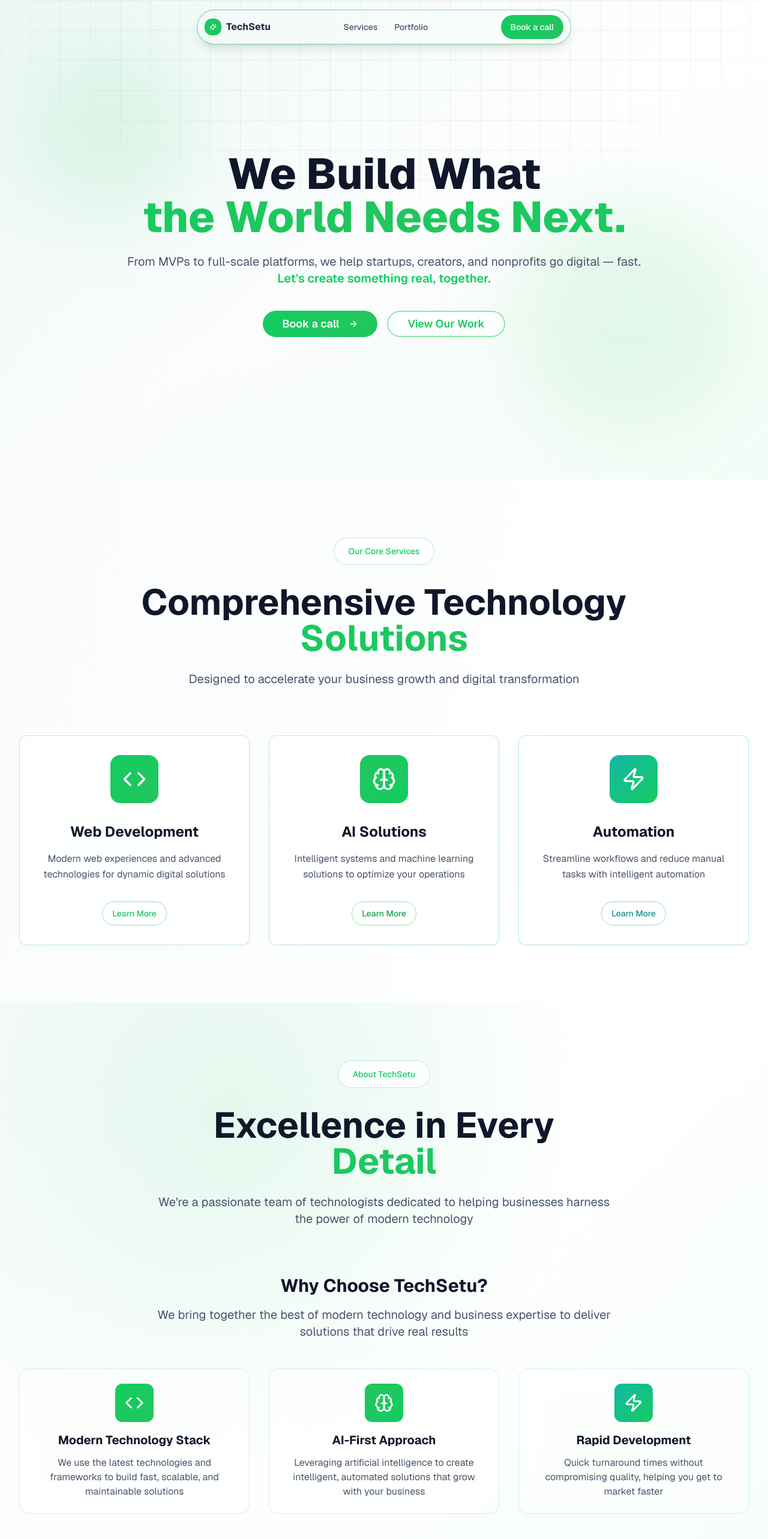
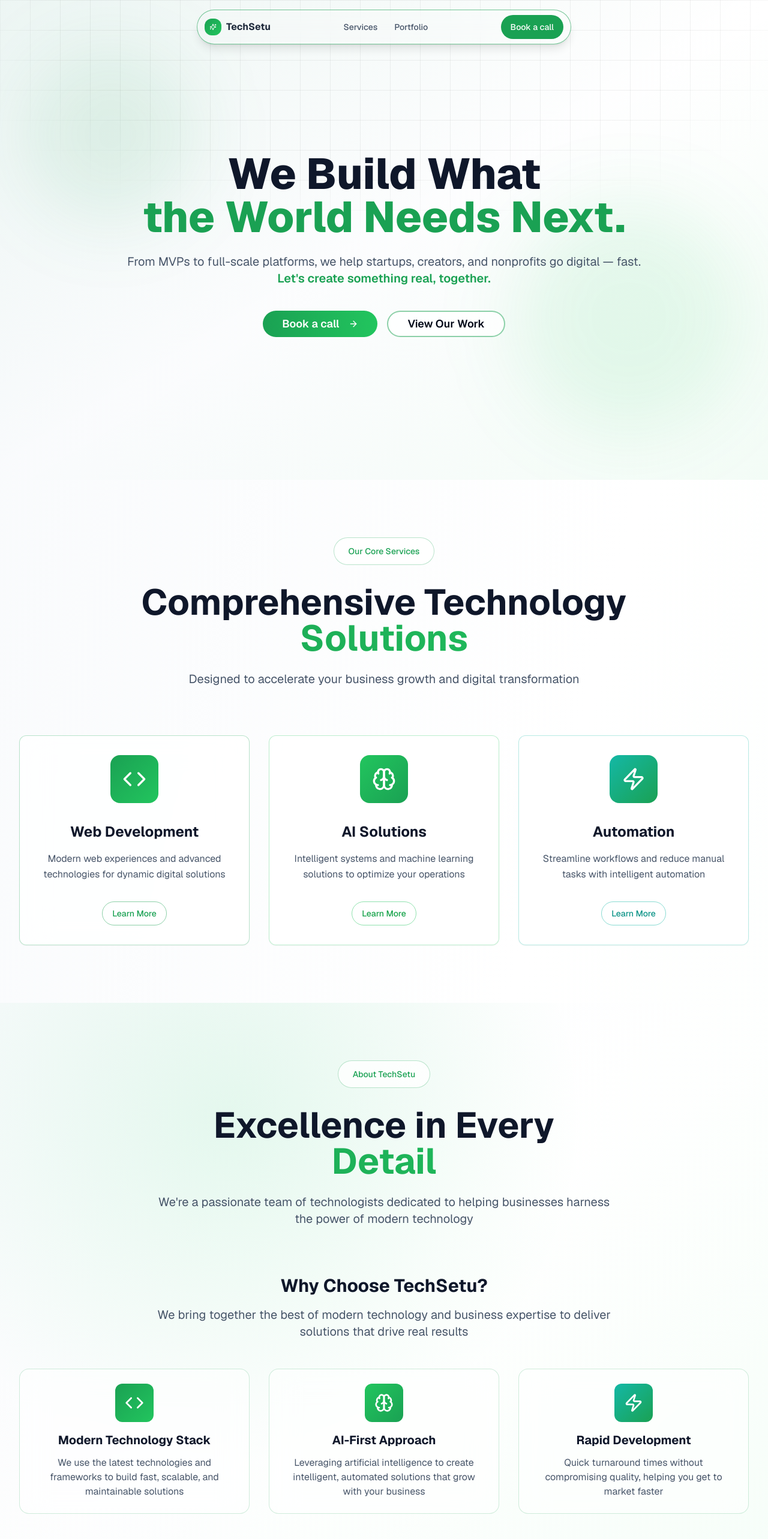
Before and after one commit to varunrewadi/techsetu, a Next.js app: page / in a window 1280 px wide. Shown: the top 2566 px of the page at 60% size. Built offline with nearby package versions, Linux system fonts and the light colour scheme.

Commit message:
darker green and navbar button changed

```diff
--- a/app/page.tsx
+++ b/app/page.tsx
@@ -16,8 +16,8 @@ export default function HomePage() {
         {/* Background Elements */}
         <div className="absolute inset-0 bg-[linear-gradient(to_right,#b1b1b12e_1px,transparent_1px),linear-gradient(to_bottom,#b1b1b12e_1px,transparent_1px)] bg-[size:50px_50px] [mask-image:radial-gradient(ellipse_60%_50%_at_50%_0%,#000_70%,transparent_100%)]"></div>
 
-        <div className="absolute inset-0 bg-gradient-to-br from-[#14CC60]/5 via-transparent to-green-500/5"></div>
-        <div className="absolute top-20 left-10 w-72 h-72 bg-[#14CC60]/10 rounded-full blur-3xl"></div>
+        <div className="absolute inset-0 bg-gradient-to-br from-[#1aa153]/5 via-transparent to-green-500/5"></div>
+        <div className="absolute top-20 left-10 w-72 h-72 bg-[#1aa153]/10 rounded-full blur-3xl"></div>
         <div className="absolute bottom-20 right-10 w-96 h-96 bg-green-500/10 rounded-full blur-3xl"></div>
 
         <div className="relative w-full max-w-7xl mx-auto px-4 sm:px-6 lg:px-8">
@@ -27,7 +27,7 @@ export default function HomePage() {
 
             <h1 className="text-5xl md:text-7xl lg:text-7xl font-extrabold text-slate-900 mb-6 leading-tight">
               We Build What
-              <span className="block bg-gradient-to-r from-[#14CC60] via-green-500 to-[#14CC60] bg-clip-text text-transparent">
+              <span className="block bg-gradient-to-r from-[#1aa153]  to-[#1aa153] bg-clip-text text-transparent">
                 the World Needs Next.
               </span>
             </h1>
@@ -35,7 +35,7 @@ export default function HomePage() {
             {/* Larger mobile font size, original desktop sizes & max-width restored */}
             <p className="text-lg md:text-xl text-slate-600 mb-10 max-w-md sm:max-w-xl md:max-w-4xl mx-auto leading-relaxed">
              From MVPs to full-scale platforms, we help startups, creators, and nonprofits go digital — fast.
-              <span className="font-semibold text-[#14CC60]"> Let's create something real, together.</span>
+              <span className="font-semibold text-[#1aa153]"> Let's create something real, together.</span>
             </p>
 
             {/* This mobile-first pattern correctly scopes changes to mobile view only */}
@@ -43,7 +43,7 @@ export default function HomePage() {
               <Button
                 size="lg"
                 asChild
-                className="w-full sm:w-auto bg-gradient-to-r from-[#14CC60] to-green-500 hover:from-[#14CC60]/90 hover:to-green-500/90 text-white px-8 py-4 text-lg font-semibold transition-all duration-300 hover:scale-105 rounded-full"
+                className="w-full sm:w-auto bg-gradient-to-r from-[#1aa153] to-green-500 hover:from-[#1aa153]/90 hover:to-green-500/90 text-white px-8 py-4 text-lg font-semibold transition-all duration-300 hover:scale-105 rounded-full"
               >
                 <Link href="#footer" className="flex items-center justify-center">
                   Book a call
@@ -55,7 +55,7 @@ export default function HomePage() {
                 size="lg"
                 variant="outline"
                 asChild
-                className="w-full sm:w-auto border-2 border-[#14CC60]/50 text-[#14CC60] hover:bg-[#14CC60]/10 bg-white/80 backdrop-blur-xl px-8 py-4 text-lg font-semibold transition-all duration-300 hover:scale-105 rounded-full"
+                className="w-full sm:w-auto border-2 border-[#1aa153]/50 text-[#`1aa153`] hover:bg-[#1aa153]/10 bg-white/80 backdrop-blur-xl px-8 py-4 text-lg font-semibold transition-all duration-300 hover:scale-105 rounded-full"
               >
                 <Link href="/portfolio">View Our Work</Link>
               </Button>
@@ -70,12 +70,12 @@ export default function HomePage() {
       <section className="py-24 relative">
         <div className="max-w-7xl mx-auto px-4 sm:px-6 lg:px-8">
           <div className="text-center mb-20">
-            <div className="inline-flex items-center space-x-2 bg-white/80 backdrop-blur-xl border border-[#14CC60]/30 rounded-full px-6 py-3 mb-8">
-              <span className="text-[#14CC60] font-medium text-sm">Our Core Services</span>
+            <div className="inline-flex items-center space-x-2 bg-white/80 backdrop-blur-xl border border-[#1aa153]/30 rounded-full px-6 py-3 mb-8">
+              <span className="text-[#1aa153] font-medium text-sm">Our Core Services</span>
             </div>
             <h2 className="text-4xl md:text-6xl font-bold text-slate-900 mb-6">
               Comprehensive Technology
-              <span className="block bg-gradient-to-r from-[#14CC60] to-green-500 bg-clip-text text-transparent">
+              <span className="block bg-gradient-to-r from-[#1aa153] to-green-500 bg-clip-text text-transparent">
                 Solutions
               </span>
             </h2>
@@ -86,10 +86,10 @@ export default function HomePage() {
 
           <div className="grid lg:grid-cols-3 gap-8">
             {/* Web Development Card */}
-            <Card className="relative overflow-hidden bg-white/80 backdrop-blur-xl border border-[#14CC60]/30 transition-all duration-500">
-              <div className="absolute inset-0 bg-gradient-to-br from-[#14CC60]/5 to-green-500/5 opacity-0 transition-opacity duration-500"></div>
+            <Card className="relative overflow-hidden bg-white/80 backdrop-blur-xl border border-[#1aa153]/30 transition-all duration-500">
+              <div className="absolute inset-0 bg-gradient-to-br from-[#1aa153]/5 to-green-500/5 opacity-0 transition-opacity duration-500"></div>
               <CardContent className="relative p-8 text-center">
-                <div className="w-20 h-20 bg-gradient-to-br from-[#14CC60] to-green-500 rounded-2xl flex items-center justify-center mx-auto mb-8 transition-all duration-300">
+                <div className="w-20 h-20 bg-gradient-to-br from-[#1aa153] to-green-500 rounded-2xl flex items-center justify-center mx-auto mb-8 transition-all duration-300">
                   <Code className="h-10 w-10 text-white" />
                 </div>
                 <h3 className="text-2xl font-bold text-slate-900 mb-4">Web Development</h3>
@@ -99,7 +99,7 @@ export default function HomePage() {
                 <Button
                   variant="outline"
                   asChild
-                  className="border-[#14CC60]/50 text-[#14CC60] hover:bg-[#14CC60]/10 bg-transparent transition-all duration-300 rounded-full"
+                  className="border-[#1aa153]/50 text-[#1aa153] hover:bg-[#1aa153]/10 bg-transparent transition-all duration-300 rounded-full"
                 >
                   <Link href="/services#web-development">Learn More</Link>
                 </Button>
@@ -108,9 +108,9 @@ export default function HomePage() {
 
             {/* AI Solutions Card */}
             <Card className="relative overflow-hidden bg-white/80 backdrop-blur-xl border border-green-500/30 transition-all duration-500">
-              <div className="absolute inset-0 bg-gradient-to-br from-green-500/5 to-[#14CC60]/5 opacity-0 transition-opacity duration-500"></div>
+              <div className="absolute inset-0 bg-gradient-to-br from-green-500/5 to-[#1aa153]/5 opacity-0 transition-opacity duration-500"></div>
               <CardContent className="relative p-8 text-center">
-                <div className="w-20 h-20 bg-gradient-to-br from-green-500 to-[#14CC60] rounded-2xl flex items-center justify-center mx-auto mb-8 transition-all duration-300">
+                <div className="w-20 h-20 bg-gradient-to-br from-green-500 to-[#1aa153] rounded-2xl flex items-center justify-center mx-auto mb-8 transition-all duration-300">
                   <Brain className="h-10 w-10 text-white" />
                 </div>
                 <h3 className="text-2xl font-bold text-slate-900 mb-4">AI Solutions</h3>
@@ -129,9 +129,9 @@ export default function HomePage() {
 
             {/* Automation Card */}
             <Card className="relative overflow-hidden bg-white/80 backdrop-blur-xl border border-teal-500/30 transition-all duration-500">
-              <div className="absolute inset-0 bg-gradient-to-br from-teal-500/5 to-[#14CC60]/5 opacity-0 transition-opacity duration-500"></div>
+              <div className="absolute inset-0 bg-gradient-to-br from-teal-500/5 to-[#1aa153]/5 opacity-0 transition-opacity duration-500"></div>
               <CardContent className="relative p-8 text-center">
-                <div className="w-20 h-20 bg-gradient-to-br from-teal-500 to-[#14CC60] rounded-2xl flex items-center justify-center mx-auto mb-8 transition-all duration-300">
+                <div className="w-20 h-20 bg-gradient-to-br from-teal-500 to-[#1aa153] rounded-2xl flex items-center justify-center mx-auto mb-8 transition-all duration-300">
                   <Zap className="h-10 w-10 text-white" />
                 </div>
                 <h3 className="text-2xl font-bold text-slate-900 mb-4">Automation</h3>
@@ -158,12 +158,12 @@ export default function HomePage() {
 
         <div className="relative max-w-7xl mx-auto px-4 sm:px-6 lg:px-8">
           <div className="text-center mb-20">
-            <div className="inline-flex items-center space-x-2 bg-white/80 backdrop-blur-xl border border-[#14CC60]/30 rounded-full px-6 py-3 mb-8">
-              <span className="text-[#14CC60] font-medium text-sm">About TechSetu</span>
+            <div className="inline-flex items-center space-x-2 bg-white/80 backdrop-blur-xl border border-[#1aa153]/30 rounded-full px-6 py-3 mb-8">
+              <span className="text-[#1aa153] font-medium text-sm">About TechSetu</span>
             </div>
             <h2 className="text-4xl md:text-6xl font-bold text-slate-900 mb-6">
               Excellence in Every
-              <span className="block bg-gradient-to-r from-[#14CC60] to-green-500 bg-clip-text text-transparent">
+              <span className="block bg-gradient-to-r from-[#1aa153] to-green-500 bg-clip-text text-transparent">
                 Detail
               </span>
             </h2>
@@ -183,8 +183,8 @@ export default function HomePage() {
             </div>
 
             <div className="grid md:grid-cols-3 gap-8">
-              <div className="text-center p-6 bg-white/50 backdrop-blur-xl rounded-2xl border border-[#14CC60]/20">
-                <div className="w-16 h-16 bg-gradient-to-br from-[#14CC60] to-green-500 rounded-xl flex items-center justify-center mx-auto mb-4">
+              <div className="text-center p-6 bg-white/50 backdrop-blur-xl rounded-2xl border border-[#1aa153]/20">
+                <div className="w-16 h-16 bg-gradient-to-br from-[#1aa153] to-green-500 rounded-xl flex items-center justify-center mx-auto mb-4">
                   <Code className="h-8 w-8 text-white" />
                 </div>
                 <h4 className="text-xl font-bold text-slate-900 mb-3">Modern Technology Stack</h4>
@@ -193,8 +193,8 @@ export default function HomePage() {
                 </p>
               </div>
 
-              <div className="text-center p-6 bg-white/50 backdrop-blur-xl rounded-2xl border border-[#14CC60]/20">
-                <div className="w-16 h-16 bg-gradient-to-br from-green-500 to-[#14CC60] rounded-xl flex items-center justify-center mx-auto mb-4">
+              <div className="text-center p-6 bg-white/50 backdrop-blur-xl rounded-2xl border border-[#1aa153]/20">
+                <div className="w-16 h-16 bg-gradient-to-br from-green-500 to-[#1aa153] rounded-xl flex items-center justify-center mx-auto mb-4">
                   <Brain className="h-8 w-8 text-white" />
                 </div>
                 <h4 className="text-xl font-bold text-slate-900 mb-3">AI-First Approach</h4>
@@ -203,8 +203,8 @@ export default function HomePage() {
                 </p>
               </div>
 
-              <div className="text-center p-6 bg-white/50 backdrop-blur-xl rounded-2xl border border-[#14CC60]/20">
-                <div className="w-16 h-16 bg-gradient-to-br from-teal-500 to-[#14CC60] rounded-xl flex items-center justify-center mx-auto mb-4">
+              <div className="text-center p-6 bg-white/50 backdrop-blur-xl rounded-2xl border border-[#1aa153]/20">
+                <div className="w-16 h-16 bg-gradient-to-br from-teal-500 to-[#1aa153] rounded-xl flex items-center justify-center mx-auto mb-4">
                   <Zap className="h-8 w-8 text-white" />
                 </div>
                 <h4 className="text-xl font-bold text-slate-900 mb-3">Rapid Development</h4>
@@ -221,12 +221,12 @@ export default function HomePage() {
       <section className="py-24 relative">
         <div className="max-w-7xl mx-auto px-4 sm:px-6 lg:px-8">
           <div className="text-center mb-20">
-            <div className="inline-flex items-center space-x-2 bg-white/80 backdrop-blur-xl border border-[#14CC60]/30 rounded-full px-6 py-3 mb-8">
-              <span className="text-[#14CC60] font-medium text-sm">How We Work</span>
+            <div className="inline-flex items-center space-x-2 bg-white/80 backdrop-blur-xl border border-[#1aa153]/30 rounded-full px-6 py-3 mb-8">
+              <span className="text-[#1aa153] font-medium text-sm">How We Work</span>
             </div>
             <h2 className="text-4xl md:text-6xl font-bold text-slate-900 mb-6">
               Our Development
-              <span className="block bg-gradient-to-r from-[#14CC60] to-green-500 bg-clip-text text-transparent">
+              <span className="block bg-gradient-to-r from-[#1aa153] to-green-500 bg-clip-text text-transparent">
                 Process
               </span>
             </h2>
@@ -264,13 +264,13 @@ export default function HomePage() {
             ].map((process, index) => (
               <Card
                 key={index}
-                className="relative overflow-hidden bg-white/80 backdrop-blur-xl border border-[#14CC60]/30"
+                className="relative overflow-hidden bg-white/80 backdrop-blur-xl border border-[#1aa153]/30"
               >
                 <CardContent className="relative p-8 text-center">
-                  <div className="w-16 h-16 bg-gradient-to-br from-[#14CC60] to-green-500 rounded-2xl flex items-center justify-center mx-auto mb-6">
+                  <div className="w-16 h-16 bg-gradient-to-br from-[#1aa153] to-green-500 rounded-2xl flex items-center justify-center mx-auto mb-6">
                     <process.icon className="h-8 w-8 text-white" />
                   </div>
-                  <div className="text-4xl font-bold text-[#14CC60]/30 mb-4">{process.step}</div>
+                  <div className="text-4xl font-bold text-[#1aa153]/30 mb-4">{process.step}</div>
                   <h3 className="text-xl font-bold text-slate-900 mb-4">{process.title}</h3>
                   <p className="text-slate-600 leading-relaxed">{process.desc}</p>
                 </CardContent>
--- a/components/navigation.tsx
+++ b/components/navigation.tsx
@@ -3,6 +3,7 @@
 import Link from "next/link"
 import { usePathname } from "next/navigation"
 import { Button } from "@/components/ui/button"
+import ButtonTextChange from "@/components/ui/ButtonTextChange"
 import { Sparkles } from "lucide-react"
 
 export function Navigation() {
@@ -18,11 +19,11 @@ export function Navigation() {
       {/* Main Navigation Pill */}
       <div className="relative">
         {/* Glassmorphism Pill Container */}
-        <div className="bg-white/10 backdrop-blur-md border border-[#14CC60]/60 rounded-full px-1 py-2 shadow-lg">
+        <div className="bg-white/10 backdrop-blur-md border border-[#1aa153]/60 rounded-full px-1 py-2 shadow-lg">
           <div className="flex items-center justify-between px-2">
             {/* Logo */}
             <Link href="/" className="flex items-center space-x-2 group">
-              <div className="w-7 h-7 bg-gradient-to-br from-[#14CC60] to-green-500 rounded-lg flex items-center justify-center group-hover:scale-105 transition-all duration-300">
+              <div className="w-7 h-7 bg-gradient-to-br from-[#1aa153] to-green-500 rounded-lg flex items-center justify-center group-hover:scale-105 transition-all duration-300">
                 <Sparkles className="w-3 h-3 text-white" />
               </div>
               <div className="text-base font-bold text-slate-800 hidden sm:block">TechSetu</div>
@@ -36,8 +37,8 @@ export function Navigation() {
                   href={item.href}
                   className={`px-3 py-1.5 text-sm font-medium rounded-full transition-all duration-300 ${
                     pathname === item.href
-                      ? "text-[#14CC60] bg-[#14CC60]/10"
-                      : "text-slate-600 hover:text-[#14CC60] hover:bg-slate-100/50"
+                      ? "text-[#1aa153] bg-[#1aa153]/10"
+                      : "text-slate-600 hover:text-[#1aa153] hover:bg-slate-100/50"
                   }`}
                 >
                   {item.label}
@@ -45,13 +46,10 @@ export function Navigation() {
               ))}
             </div>
 
-            {/* CTA Button */}
-            <Button
-              asChild
-              className="bg-gradient-to-r from-[#14CC60] to-green-500 hover:from-[#14CC60]/90 hover:to-green-500/90 text-white border-0 rounded-full px-4 py-1.5 text-sm font-medium transition-all duration-300 hover:scale-105"
-            >
-              <Link href="#footer">Book a call</Link>
-            </Button>
+            {/* CTA Button replaced with ButtonTextChange */}
+            <Link href="#footer">
+              <ButtonTextChange />
+            </Link>
           </div>
         </div>
       </div>
--- /dev/null
+++ b/components/ui/ButtonTextChange.tsx
@@ -0,0 +1,22 @@
+
+import { Button } from "@/components/ui/button";
+
+const ButtonTextChange = () => {
+  return (
+    <Button
+      className="group bg-gradient-to-r from-[#1aa153] hover:from-[#1aa153]/90 hover:to-green-500/90 text-white border-0 rounded-full px-4 py-1.5 text-sm font-medium transition-all duration-300  h-10"
+      type="button"
+    >
+      <span className="relative inline-flex overflow-hidden">
+        <span className="translate-y-0 skew-y-0 transition duration-500 group-hover:-translate-y-[110%] group-hover:skew-y-12">
+          Book a call
+        </span>
+        <span className="absolute translate-y-[114%] skew-y-12 transition duration-500 group-hover:translate-y-0 group-hover:skew-y-0">
+          Book a call
+        </span>
+      </span>
+    </Button>
+  );
+};
+
+export default ButtonTextChange;
--- a/tailwind.config.ts
+++ b/tailwind.config.ts
@@ -26,14 +26,14 @@ const config: Config = {
         background: "hsl(var(--background))",
         foreground: "hsl(var(--foreground))",
         primary: {
-          DEFAULT: "#14CC60", // Your specific green
+          DEFAULT: "#1aa153", // Your specific green
           foreground: "#ffffff",
           50: "#f0fdf4",
           100: "#dcfce7",
           200: "#bbf7d0",
           300: "#86efac",
           400: "#4ade80",
-          500: "#14CC60", // Your specific green
+          500: "#1aa153", // Your specific green
           600: "#16a34a",
           700: "#15803d",
           800: "#166534",
```
Also changed, not shown: app/portfolio/page.tsx (+8 -8 lines), app/services/page.tsx (+27 -27 lines), components/faq-section.tsx (+8 -8 lines), components/footer.tsx (+4 -4 lines).
